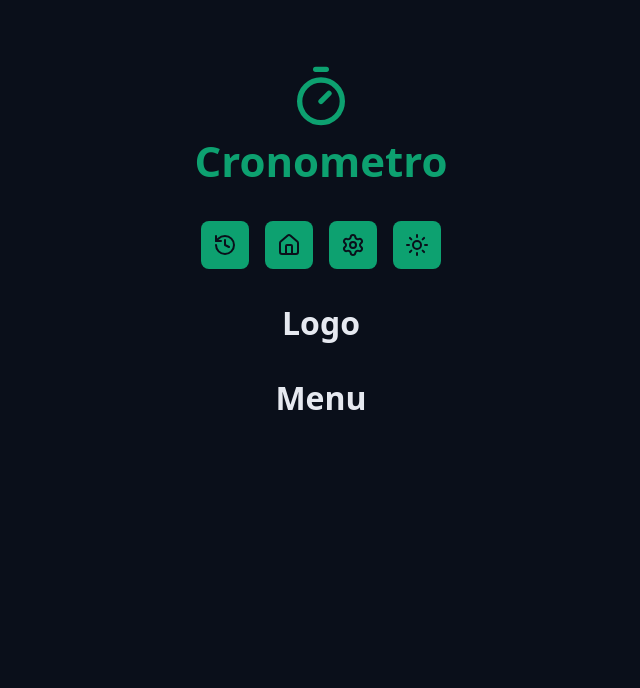
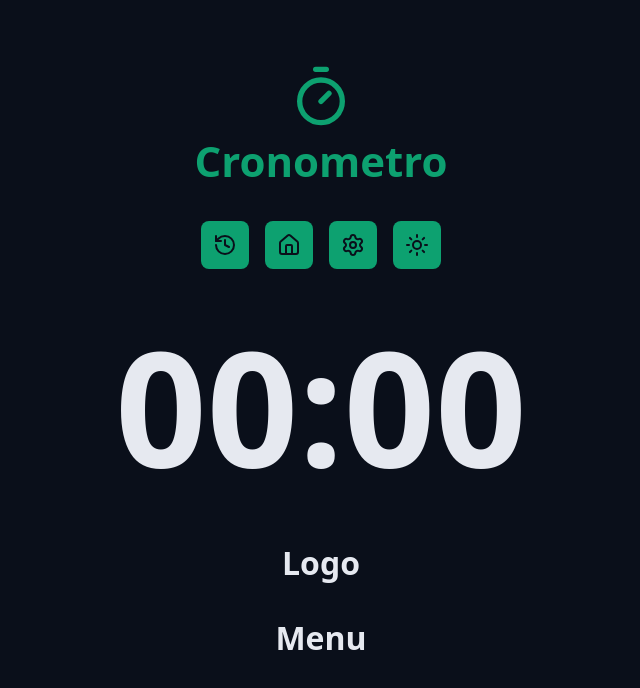
Before and after one commit to h3llsyn/Aulas-React, a React (Vite) app in the folder cronometro_pomodoro/: page / in a window 1280 px wide. Shown: the top 688 px of the page, without its empty margins (319-959 px from the left). Built offline with nearby package versions, Linux system fonts and the light colour scheme.

Commit message:
criando formulario

```diff
--- a/cronometro_pomodoro/src/App.tsx
+++ b/cronometro_pomodoro/src/App.tsx
@@ -4,6 +4,7 @@ import { Heading } from './components/Heading'
 import { Container } from './components/Container'
 import { Logo } from './components/Logo'
 import { Menu } from './components/Menu'
+import {CountDown} from './components/CountDown'
 
 export function App() {
   return (
@@ -17,6 +18,10 @@ export function App() {
       </Container>
 
       <Container>
+        <CountDown />
+      </Container>
+
+      <Container>
         <Heading>Logo</Heading>
       </Container>
 
--- /dev/null
+++ b/cronometro_pomodoro/src/components/CountDown/index.tsx
@@ -0,0 +1,10 @@
+import styles from './styles.module.css'
+export function CountDown() {
+    return (
+        <>
+            <div className={styles.container}>
+                00:00
+            </div>
+        </>
+    )
+}
--- /dev/null
+++ b/cronometro_pomodoro/src/components/CountDown/styles.module.css
@@ -0,0 +1,6 @@
+.container{
+    font-size: clamp(8rem, 30vw, 16rem);
+    font-weight: bold;
+    text-align: center;
+    line-height: 1.3;
+}
```
Also changed, not shown: cronometro_pomodoro/src/components/ContainerFormulario/index.tsx (added, +19 -0 lines), cronometro_pomodoro/src/components/ContainerFormulario/styles.module.css (added).
